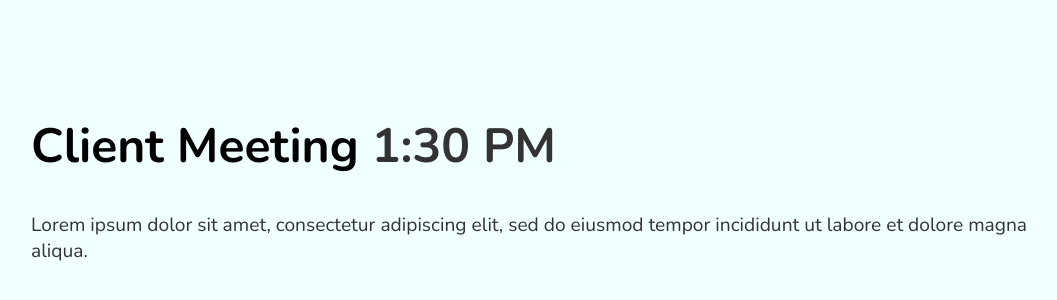
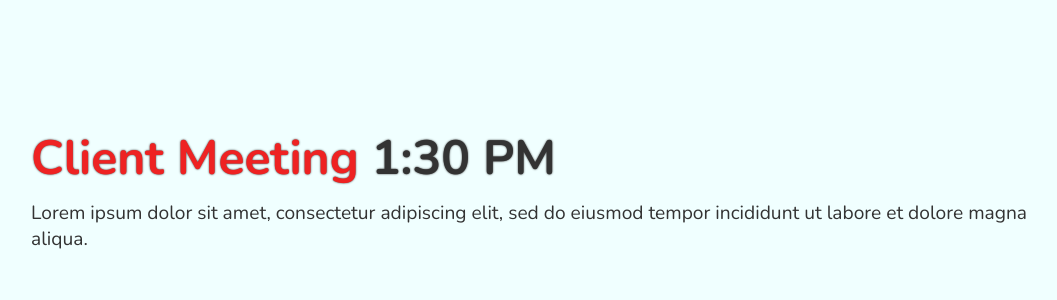
Before and after one commit to jasnmar/scrimba-ui-simpleLayout, a plain HTML site: page index.html in a window 1280 px wide. Shown: the part 178-478 px from the top of the page, without its empty margins (97-1154 px from the left). Drawn offline with nearby package versions, Linux system fonts and the light colour scheme.

Commit message:
Touch more

```diff
--- a/index.css
+++ b/index.css
@@ -18,15 +18,20 @@ body {
 h1 {
     font-weight: 900;
     font-size: 3em;
+    margin-bottom: 0;
+    color: #ee2222;
+    text-shadow: 0px 0px 2px #333333;
 }
 
 span {
     color: #333333;
     font-weight: 600;
 }
+
 p {
     font-size: 1.2em;
     color: #333333;
+    margin-top: .5em;
 }
 
 
```
